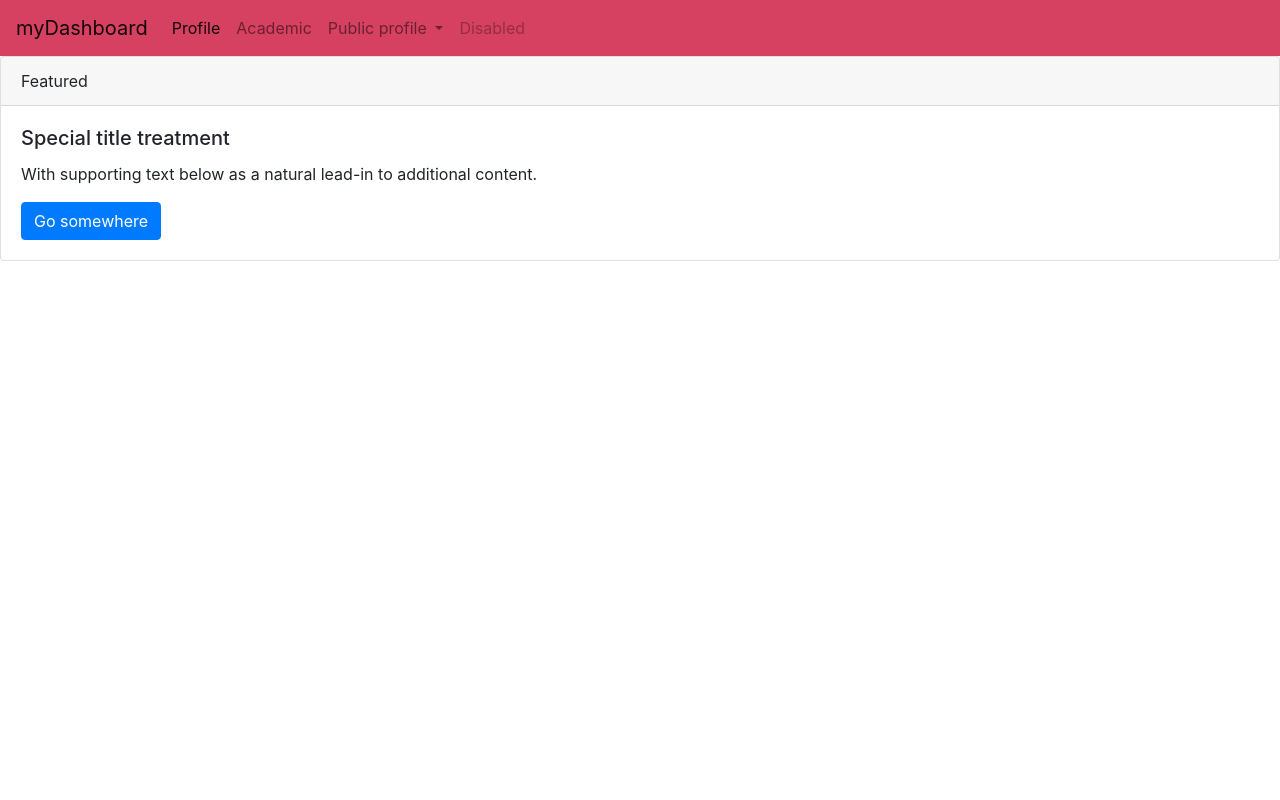
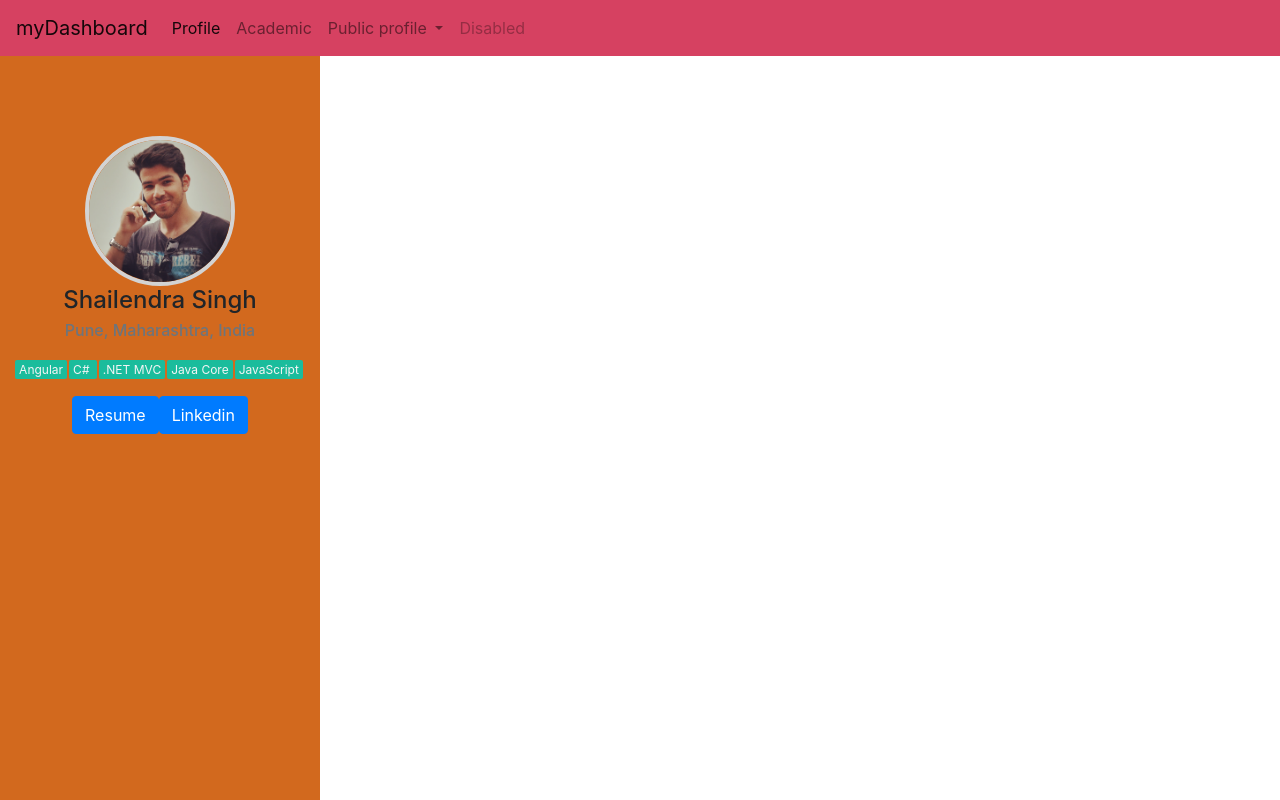
Before and after one commit to ShailendraSingh27/myDashboard-Angular, an Angular app: page / in a window 1280 px wide. Built offline with nearby package versions, Linux system fonts and the light colour scheme.

Commit message:
side-bar basic is done

```diff
--- a/src/app/profile/profile.component.css
+++ b/src/app/profile/profile.component.css
@@ -1,4 +1,26 @@
+span.tags
+{
+    background: #1abc9c;
+    border-radius: 2px;
+    color: #f5f5f5;
+    padding: 2px 4px;
+    font-size: 12px;
+    margin-right: 2px;
+}
+
 .profile-image{
-    width: 200px;
-    height: 200px;
+    width: 150px;
+    height: 150px;
+    border: 4px solid lightgray;
+
+    margin-left: auto;
+	margin-right: auto;
 }
+
+
+.side-navbar{
+    background-color:chocolate;
+    width: 25%;
+    position: fixed;
+    height: 100%;
+}
--- a/src/app/profile/profile.component.html
+++ b/src/app/profile/profile.component.html
@@ -1,10 +1,17 @@
-<div class="card">
-    <div class="card-header">
-      Featured
+
+    <div class="side-navbar">
+        <div class="text-center" style="margin-top:25%;">
+                <img src="/assets/images/profile-picture.jpg" class=" rounded-circle profile-image " alt="profile-picture">
+                <h4 class="card-title">Shailendra Singh</h4>
+                <h6 class="card-subtitle mb-3 text-muted">Pune, Maharashtra, India</h6>
+                <p class="card-text">
+                    <span class="tags">Angular</span>
+                    <span class="tags">C# </span>
+                    <span class="tags">.NET MVC</span>
+                    <span class="tags">Java Core</span>
+                    <span class="tags">JavaScript</span>
+                </p>
+                <a href="https://drive.google.com/file/d/18e8ohQG1S4gSQmLn4ldid00qOhWhUD3z/view?usp=sharing" download class="btn btn-primary">Resume</a>
+                <a href="https://linkedin.com/in/shailendrasingh27/" target="_blank" class="btn btn-primary">Linkedin</a>
+        </div>
     </div>
-    <div class="card-body">
-      <h5 class="card-title">Special title treatment</h5>
-      <p class="card-text">With supporting text below as a natural lead-in to additional content.</p>
-      <a href="#" class="btn btn-primary">Go somewhere</a>
-    </div>
-  </div>
```
Also changed, not shown: src/assets/images/profile-picture.jpg (added).
